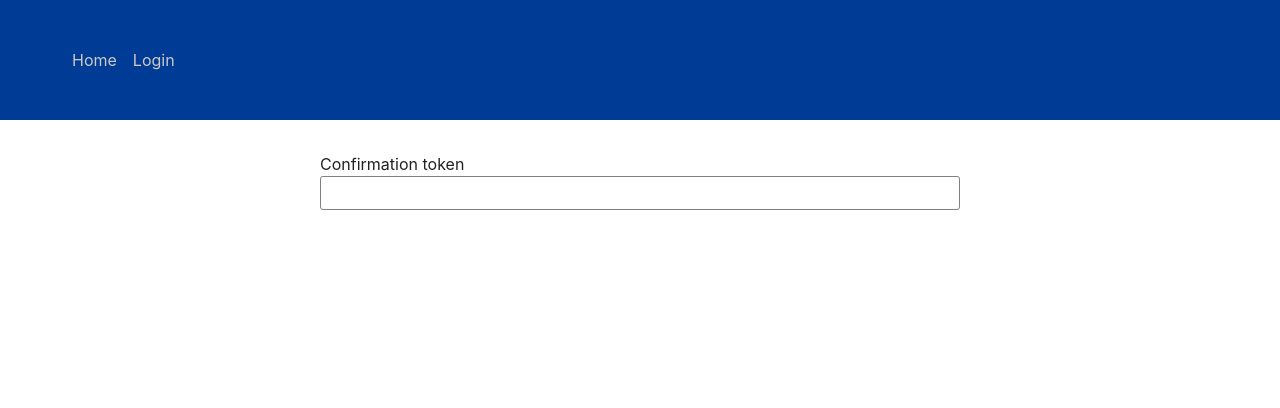
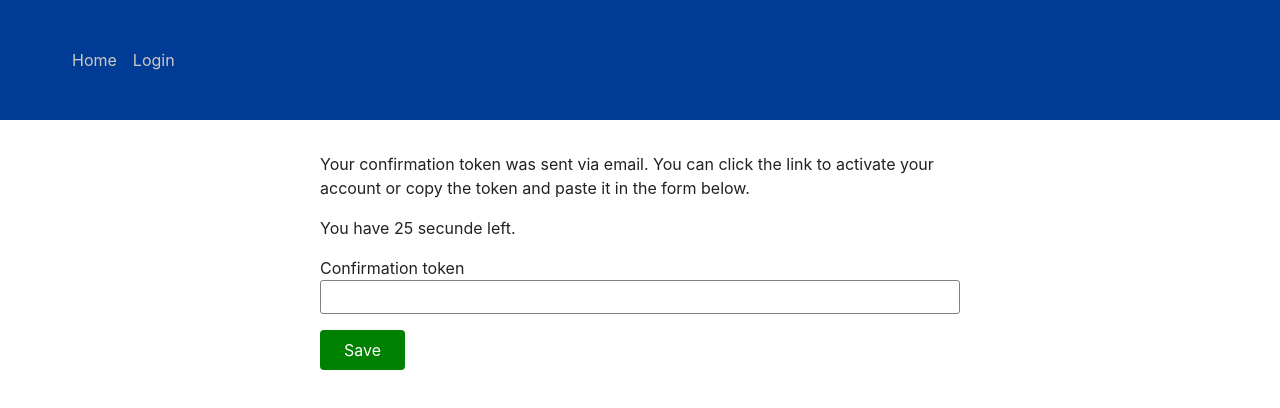
Before and after one commit to carlaploscaru/L_2023-2024-_frontend, a React (Create React App) app: page /confirm in a window 1280 px wide. Shown: the top 408 px of the page. Built offline with nearby package versions, Linux system fonts and the light colour scheme; the HTML template or start-up script is replaced by a standard one.

Commit message:
user profile error handling + property sorting backend

```diff
--- a/src/components/ConfirmForm.js
+++ b/src/components/ConfirmForm.js
@@ -1,17 +1,32 @@
-import { Form, useActionData, useNavigation } from "react-router-dom";
+import { Form, useActionData, useNavigate, useNavigation } from "react-router-dom";
 import classes from "./AuthForm.module.css";
+import { useEffect, useState } from "react";
 
 const ConfirmForm = () => {
   const data = useActionData()
   const navigation = useNavigation();
   const isSubmitting = navigation.state === "submitting";
+  const navigate = useNavigate();
+  const [time, setTime] = useState(30);
 
+  useEffect(() => {
 
+    const int = setTimeout(() => {
+      setTime((prevTime) => prevTime - 1);
+      if (time === 0) {
+        clearTimeout(int);
+        navigate("/auth?mode=login");
+
+      }
+    }, 1000);
+    return () => clearTimeout(int);
+  }, [time]);
 
   return (
     <>
+
       <Form method="post" className={classes.form}>
-      {data && data.message && <p>{data.message}</p>}
+        {data && data.message && <p>{data.message}</p>}
         {/* {data && data.data && data.data[0].msg && <p>{data.data[0].msg}</p>} */}
         {data && data.data && (
           <>
@@ -23,12 +38,14 @@ const ConfirmForm = () => {
             })}
           </>
         )}
+        <p>Your confirmation token was sent via email. You can click the link to activate your account or copy the token and paste it in the form below.</p>
+        {`You have ${time} secunde left.`}
         <p>
           <label htmlFor="confirmToken">Confirmation token</label>
           <input id="confirmToken" type="text" name="confirmToken" />
-          {/* scort required */}
+          {/* scot required */}
         </p>
-        <button disabled={isSubmitting}>
+        <button style={{ background: "green" }} disabled={isSubmitting}>
           {isSubmitting ? "Submitting" : "Save"}
         </button>
       </Form>
--- a/src/components/ProfileForm.js
+++ b/src/components/ProfileForm.js
@@ -1,8 +1,9 @@
-import { Form, useNavigation } from "react-router-dom";
+import { Form, useActionData, useNavigation } from "react-router-dom";
 import classes from "./ProfileForm.module.css";
 
 const ProfileForm = ({ user }) => {
   const navigation = useNavigation();
+  const data = useActionData();
 
   const isSubmitting = navigation.state === "submitting";
 
@@ -21,7 +22,7 @@ const ProfileForm = ({ user }) => {
       };
 
       console.log(fileReader);
-      if(file[0]){
+      if (file[0]) {
         fileReader.readAsDataURL(file[0]);
       } else {
         preview.setAttribute("src", null);
@@ -50,6 +51,15 @@ const ProfileForm = ({ user }) => {
         className={classes.form}
         encType="multipart/form-data"
       >
+        {data && data.message && <p>{data.message}</p>}
+        {data && data.data && (
+          <>
+            {data.data.map((err) => {
+              console.log("---", err);
+              return <p key={err.msg}>{err}</p>;
+            })}
+          </>
+        )}
         <p>
           {user && user.image && (
             <>
@@ -62,19 +72,12 @@ const ProfileForm = ({ user }) => {
             </>
           )}
         </p>
+        <p>{user.email}</p>
         <p>
           <label htmlFor="name">Name</label>
           <input id="name" type="text" name="name" defaultValue={user.name} />
         </p>
-        <p>
-          <label htmlFor="email">Email</label>
-          <input
-            id="email"
-            type="text"
-            name="email"
-            defaultValue={user.email}
-          />
-        </p>
+
         <p>
           <label htmlFor="images">Imagini</label>
           <>
--- a/src/components/PropertyList.js
+++ b/src/components/PropertyList.js
@@ -13,14 +13,14 @@ const PropertyList = ({ properties }) => {
                 src={`http://localhost:8000/${property.image[0]}`}
                 alt={property.title}
               ></img>
-              <div className={classes.content}>
-                <h2>Title:  {property.title}</h2>
+              <div style={{color:'white'}} className={classes.content}>
+                <h2 >Title:  {property.title}</h2>
                 <p>Suprafata:  {property.suprafata}</p>
                 <p>Tara:  {property.tara}</p>
                 <p>Oras:  {property.oras}</p>{/* <time>{property.oras}</time> */}
                 <p>Judet:  {property.judet}</p>
                 <p>Strada:  {property.strada}</p>
-                <p>Category:  {property.category.title}</p>
+                <p>Category:  {property.category}</p>
                 <p>Owner:  {property.owner}</p>
               </div>
             </Link>
--- a/src/pages/Profile.js
+++ b/src/pages/Profile.js
@@ -37,7 +37,6 @@ import {
     const formData = new FormData();
 
     formData.append("name", data.name);
-    formData.append("email", data.email);
     formData.append("image", data.images);
 
     const response = await fetch("http://localhost:8000/user/me", {
```
